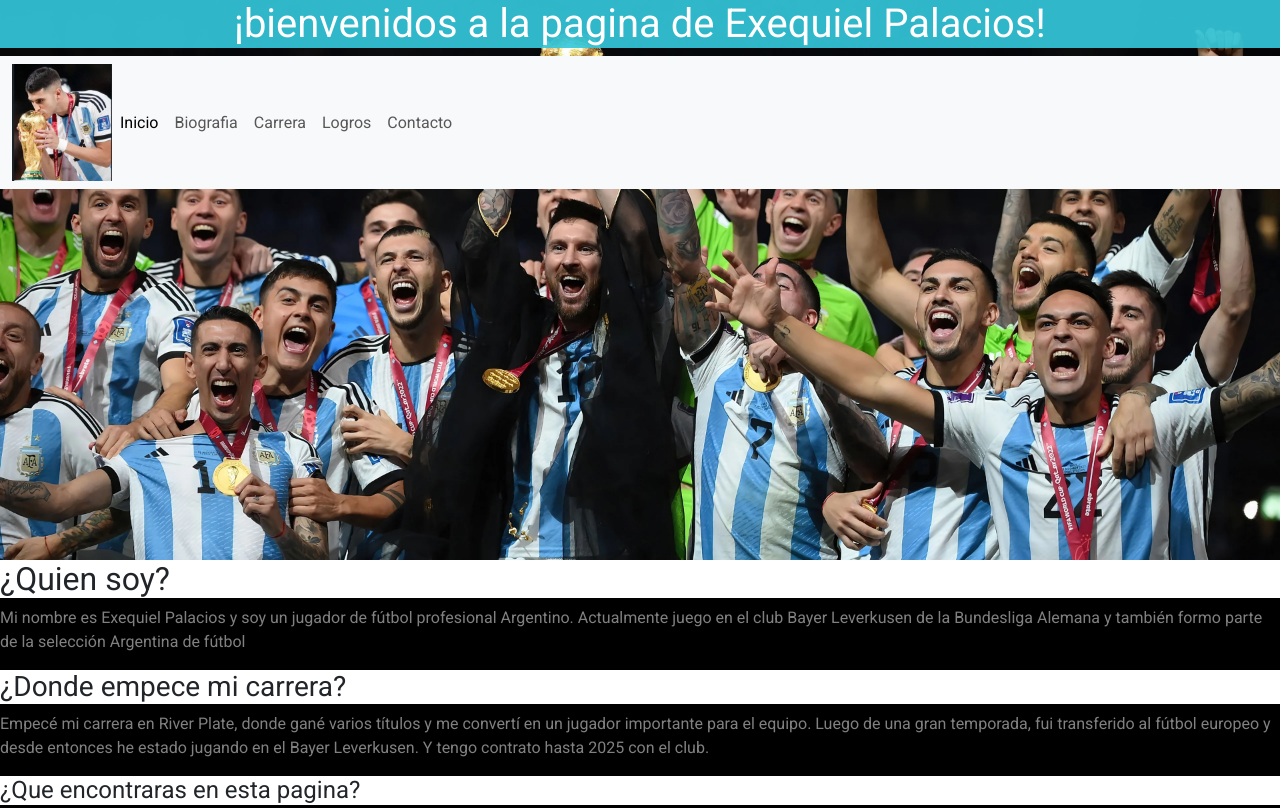
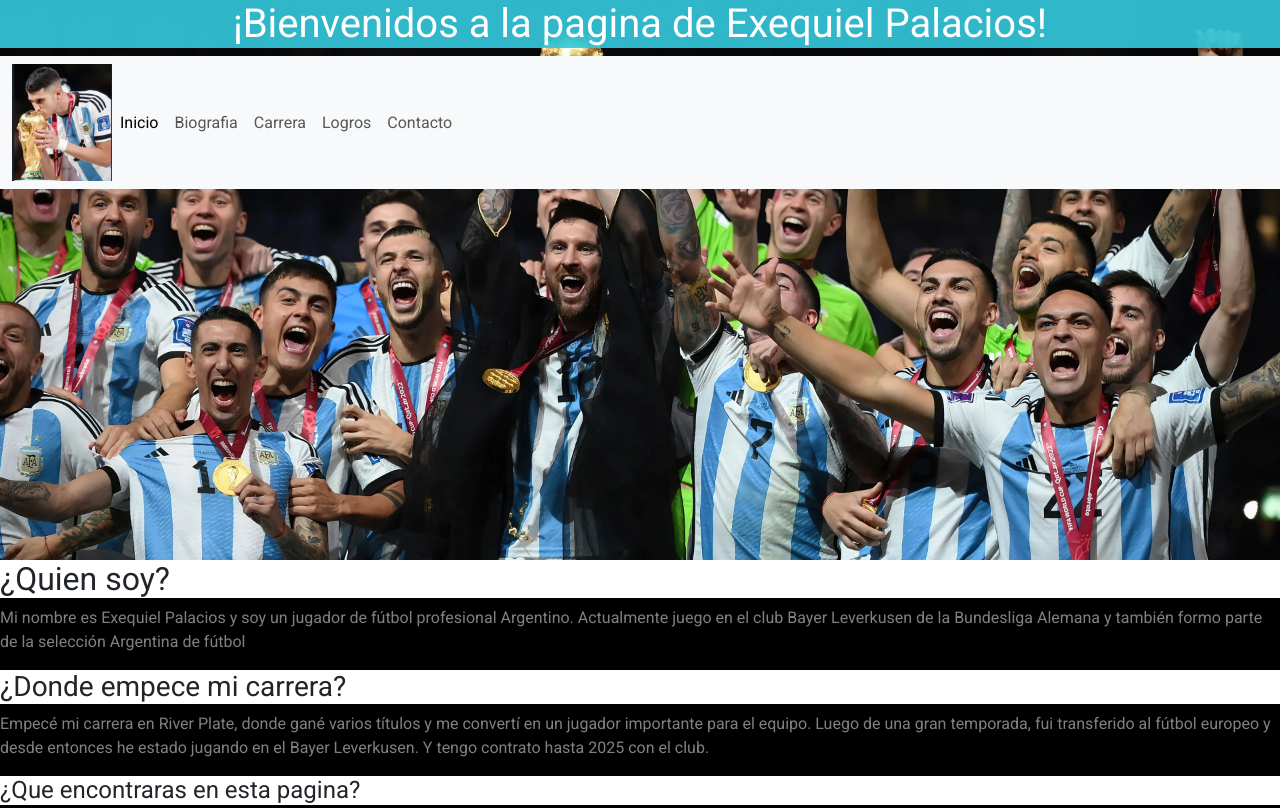
Before and after one commit to enzofig/preentrega-3, a plain HTML site: page index.html in a window 1280 px wide. Shown: the top 808 px of the page. Drawn offline with nearby package versions, Linux system fonts and the light colour scheme; files that its build step writes are made by us from their sources.

Commit message:
first comitt

```diff
--- a/index.html
+++ b/index.html
@@ -15,7 +15,7 @@
 <body>
     <header id="arriba" class="fondo-header">
         <section class="banner">
-        <h1>¡bienvenidos a la pagina de Exequiel Palacios!</h1>
+        <h1>¡Bienvenidos a la pagina de Exequiel Palacios!</h1>
         <nav class="navbar navbar-expand-lg bg-body-tertiary">
             <div class="container-fluid">
               <a href="index.html">
--- a/css/styles.css
+++ b/scss/styles.scss
@@ -38,7 +38,7 @@ ul {
 }
 
 
-@media (max-width: 480px) {
+@media (max-width: 320px) {
     body {
         background-color: red;
     }
```
Also changed, not shown: scss/styles.css (added), 1 other file.
